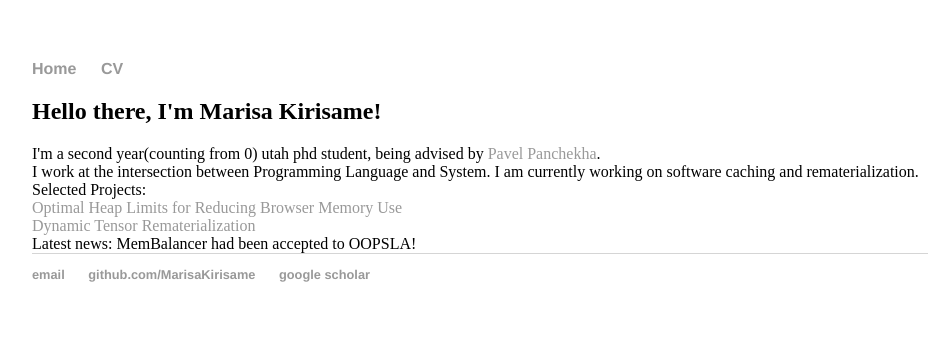
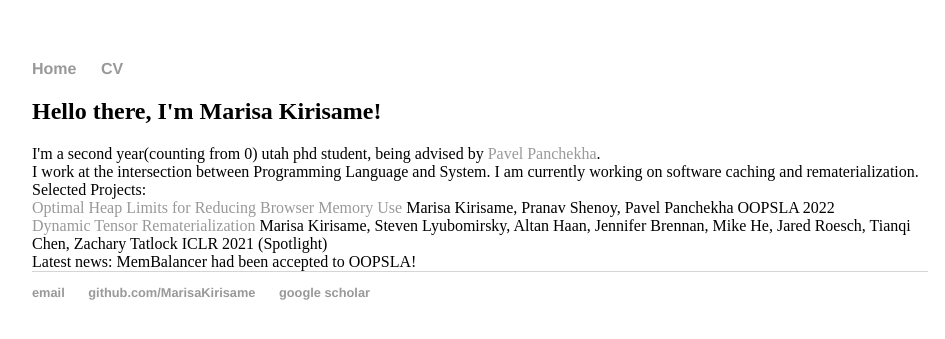
Before and after one commit to MarisaKirisame/MarisaKirisame.github.io, a Jekyll site: the page built from index.html, in a window 1280 px wide. Shown: the top 339 px of the page, without its empty margins (160-1105 px from the left). Built offline with Jekyll 4.4.1, drawn with Linux system fonts in a browser that asks for light colours; comment, search, counter and statistics services are not loaded.

Commit message:
Update index.html

```diff
--- a/index.html
+++ b/index.html
@@ -9,9 +9,13 @@
   Selected Projects:
   <div>
   <a href="balancer.html">Optimal Heap Limits for Reducing Browser Memory Use</a>
+  Marisa Kirisame, Pranav Shenoy, Pavel Panchekha
+  OOPSLA 2022
   </div>
   <div>
   <a href="dtr.html">Dynamic Tensor Rematerialization</a>
+  Marisa Kirisame, Steven Lyubomirsky, Altan Haan, Jennifer Brennan, Mike He, Jared Roesch, Tianqi Chen, Zachary Tatlock
+  ICLR 2021 (Spotlight)
   </div>
   Latest news: MemBalancer had been accepted to OOPSLA!
 </div><!-- /.blurb -->
```
